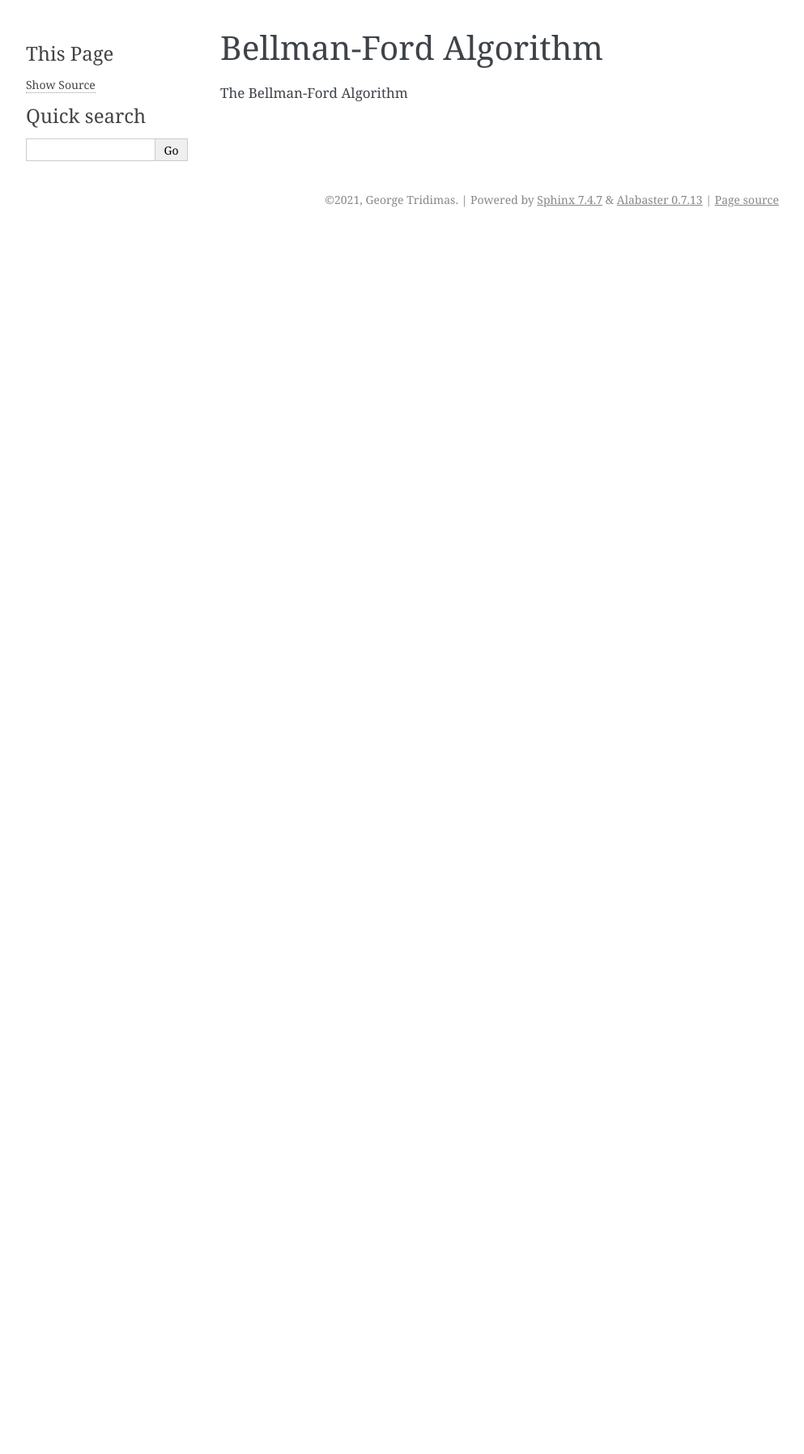
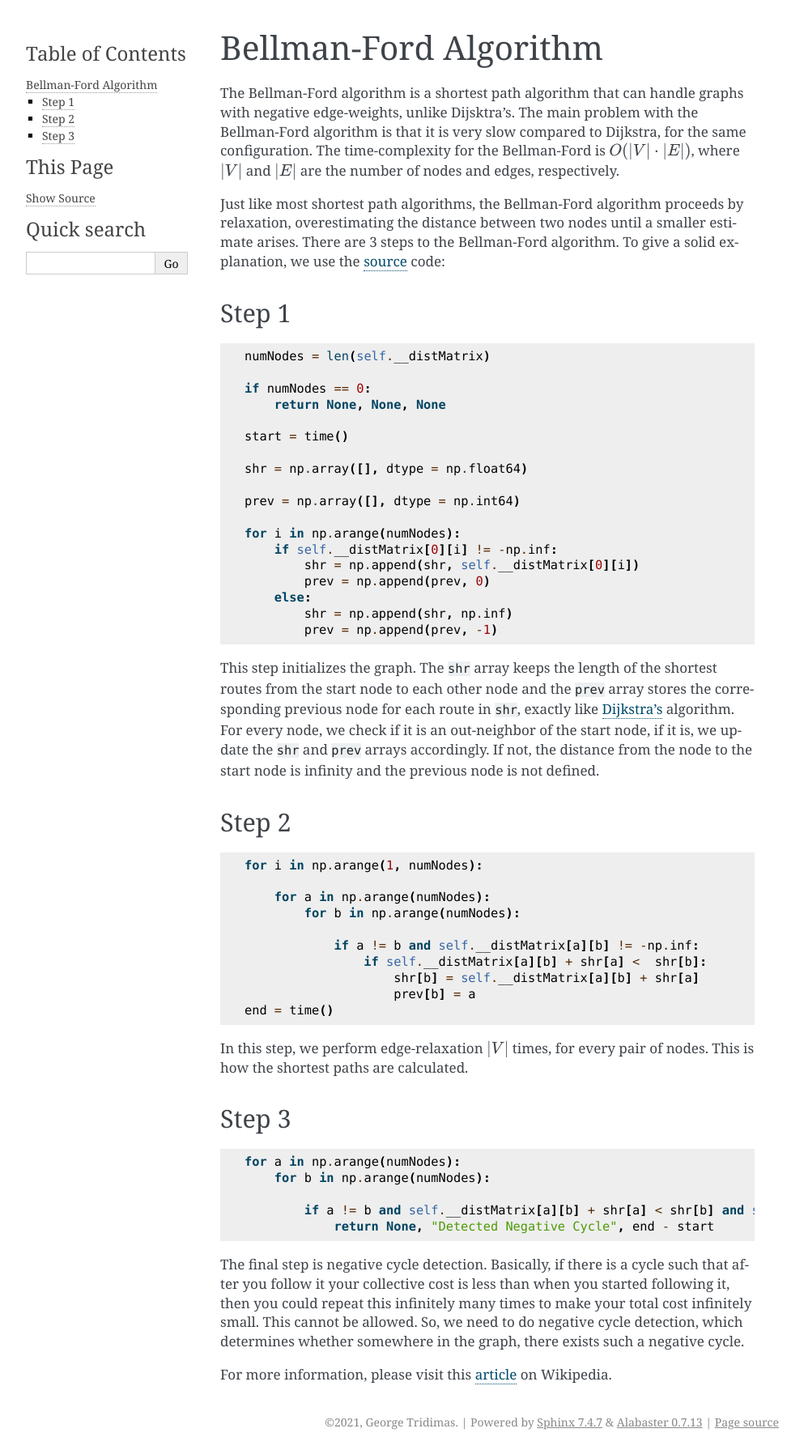
Before and after one commit to notgmt1337/CSPath, a Sphinx documentation site: the page built from docs/explanation/bellman_ford.rst, in a window 1280 px wide. Shown: the whole page at 81% size, without its empty margins (148-1141 px from the left). Built offline with Sphinx 7.4.7, drawn with Linux system fonts in a browser that asks for light colours; before the commit the page ends 900 px from its top, so only the background shows below that.

Commit message:
Update bellman_ford.rst

```diff
--- a/docs/explanation/bellman_ford.rst
+++ b/docs/explanation/bellman_ford.rst
@@ -1,4 +1,75 @@
 Bellman-Ford Algorithm
 ======================
 
-The Bellman-Ford Algorithm
+The Bellman-Ford algorithm is a shortest path algorithm that can handle graphs with negative edge-weights, unlike Dijsktra's. The main problem with the Bellman-Ford algorithm is that it is very slow compared to Dijkstra, for the same configuration. The time-complexity for the Bellman-Ford is :math:`O(|V| \cdot |E|)`, where :math:`|V|` and :math:`|E|` are the number of nodes and edges, respectively.
+
+Just like most shortest path algorithms, the Bellman-Ford algorithm proceeds by relaxation, overestimating the distance between two nodes until a smaller estimate arises. There are 3 steps to the Bellman-Ford algorithm. To give a solid explanation, we use the `source`_ code:
+
+
+Step 1
+------
+
+.. code-block:: python
+
+        numNodes = len(self.__distMatrix)
+
+        if numNodes == 0:
+            return None, None, None
+
+        start = time()
+
+        shr = np.array([], dtype = np.float64)
+
+        prev = np.array([], dtype = np.int64)
+
+        for i in np.arange(numNodes):
+            if self.__distMatrix[0][i] != -np.inf:
+                shr = np.append(shr, self.__distMatrix[0][i])
+                prev = np.append(prev, 0)
+            else:
+                shr = np.append(shr, np.inf)
+                prev = np.append(prev, -1)
+
+This step initializes the graph. The :code:`shr` array keeps the length of the shortest routes from the start node to each other node and the :code:`prev` array stores the corresponding previous node for each route in :code:`shr`, exactly like `Dijkstra's`_ algorithm. For every node, we check if it is an out-neighbor of the start node, if it is, we update the :code:`shr` and :code:`prev` arrays accordingly. If not, the distance from the node to the start node is infinity and the previous node is not defined.
+
+Step 2
+------
+
+.. code-block:: python
+
+        for i in np.arange(1, numNodes):
+
+            for a in np.arange(numNodes):
+                for b in np.arange(numNodes):
+
+                    if a != b and self.__distMatrix[a][b] != -np.inf:
+                        if self.__distMatrix[a][b] + shr[a] <  shr[b]:
+                            shr[b] = self.__distMatrix[a][b] + shr[a]
+                            prev[b] = a
+        end = time()
+
+In this step, we perform edge-relaxation :math:`|V|` times, for every pair of nodes. This is how the shortest paths are calculated.
+
+Step 3
+------
+
+.. code-block:: python
+
+        for a in np.arange(numNodes):
+            for b in np.arange(numNodes):
+
+                if a != b and self.__distMatrix[a][b] + shr[a] < shr[b] and self.__distMatrix[a][b] != -np.inf:
+                    return None, "Detected Negative Cycle", end - start
+
+The final step is negative cycle detection. Basically, if there is a cycle such that after you follow it your collective cost is less than when you started following it, then you could repeat this infinitely many times to make your total cost infinitely small. This cannot be allowed. So, we need to do negative cycle detection, which determines whether somewhere in the graph, there exists such a negative cycle.
+
+
+.. _Dijkstra's: https://cspath.readthedocs.io/en/latest/explanation/dijkstra.html
+
+
+For more information, please visit this `article`_ on Wikipedia.
+
+.. _article: https://en.wikipedia.org/wiki/Bellman–Ford_algorithm
+
+
+.. _source: https://cspath.readthedocs.io/en/latest/_modules/cspath/Graph.html#Graph.bellman_ford
```
